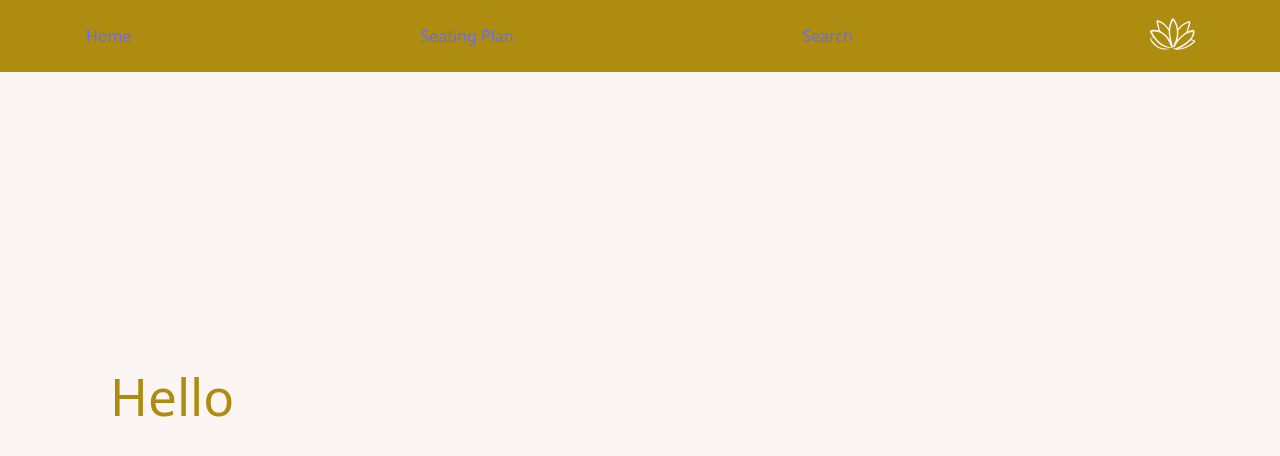
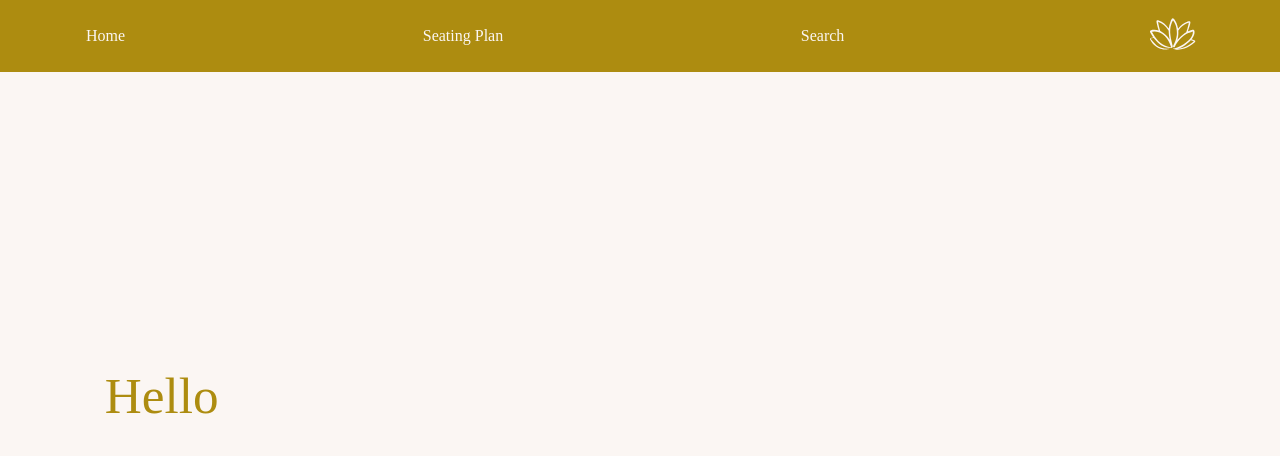
Before and after one commit to pradjays/TablePlan, a React (Vite) app: page / in a window 1280 px wide. Shown: the top 456 px of the page. Built offline with nearby package versions, Linux system fonts and the light colour scheme.

Commit message:
Adding Google Sheet Injection for Guest List

```diff
--- a/index.html
+++ b/index.html
@@ -3,12 +3,11 @@
   <head>
     <meta charset="UTF-8" />
     <link rel="icon" type="image/svg+xml" href="/vite.svg" />
-    <link href="https://cdn.jsdelivr.net/npm/bootstrap@5.0.2/dist/css/bootstrap.min.css" rel="stylesheet" integrity="sha384-EVSTQN3/azprG1Anm3QDgpJLIm9Nao0Yz1ztcQTwFspd3yD65VohhpuuCOmLASjC" crossorigin="anonymous">
-    <meta name="viewport" content="width=device-width, initial-scale=1.0" />
+    <link href="https://cdn.jsdelivr.net/npm/bootstrap@5.3.8/dist/css/bootstrap.min.css" rel="stylesheet" integrity="sha384-sRIl4kxILFvY47J16cr9ZwB07vP4J8+LH7qKQnuqkuIAvNWLzeN8tE5YBujZqJLB" crossorigin="anonymous">    <meta name="viewport" content="width=device-width, initial-scale=1.0" />
     <title>P&P Seating Plan</title>
   </head>
   <body>
     <div id="root"></div>
     <script type="module" src="/src/main.jsx"></script>
-  </body>
+    <script defer src="https://cdn.jsdelivr.net/npm/bootstrap@5.3.8/dist/js/bootstrap.bundle.min.js" integrity="sha384-FKyoEForCGlyvwx9Hj09JcYn3nv7wiPVlz7YYwJrWVcXK/BmnVDxM+D2scQbITxI" crossorigin="anonymous"></script>  </body>
 </html>
--- a/src/components/NavBar.jsx
+++ b/src/components/NavBar.jsx
@@ -1,5 +1,4 @@
 import Lotus from '/src/assets/Lotus.svg';
-import Search from "./Search.jsx";
 import {NavLink} from "react-router-dom";
 
 function NavBar() {
@@ -7,13 +6,13 @@ function NavBar() {
         <nav className="navbar navbar-expand-lg position-absolute bg-gold font-beige start-0 top-0 w-100">
             <div className="container">
                 <div className="row align-items-start d-inline-flex">
-                    <NavLink className="p-3" to="/">Home</NavLink>
+                    <NavLink className="p-3 font-beige" to="/">Home</NavLink>
                 </div>
                 <div className="row align-items-start d-inline-flex">
-                    <NavLink className="p-3" to="/seating-plan">Seating Plan</NavLink>
+                    <NavLink className="p-3 font-beige" to="/seating-plan">Seating Plan</NavLink>
                 </div>
                 <div className="row align-content-between d-inline-flex">
-                    <NavLink className="p-3" to="/search">Search</NavLink>
+                    <NavLink className="p-3 font-beige" to="/search">Search</NavLink>
                 </div>
                 <div className="row align-items-end">
                     <img className="rotate-lotus" src={Lotus}/>
--- a/src/components/Search.jsx
+++ b/src/components/Search.jsx
@@ -1,10 +1,31 @@
-import guestList from '../assets/GuestList.json';
-import {useState} from "react";
+import React, {useEffect, useState} from "react";
+import * as constantList from '../constants.js'
+import * as commonUtils from '../commonUtils.js';
+import axios from "axios";
+import GoldLotus from "../assets/Lotus-Gold.svg";
+
+const sheetURL = constantList.seatingPlanURL;
 
 function Search() {
     let filteredGuestList = [];
     const [list, setList] = useState([]);
     const [isSearching, setIsSearching] = useState(false);
+    const [guestData, setGuestData] = useState([]);
+
+    const fetchCSVData = () => {
+        axios.get(sheetURL)
+            .then((response) => {
+                const parsedCsvData = commonUtils.parseCSV(response.data);
+                setGuestData(parsedCsvData);
+            })
+            .catch((error) => {
+                console.log(error);
+            });
+    }
+
+    useEffect(() => {
+        fetchCSVData();
+    }, []);
 
     const searchGuest = (event) => {
         setIsSearching(true);
@@ -13,7 +34,7 @@ function Search() {
         event.preventDefault();
         let searchParam = (event.target.searchParam.value);
         if (searchParam) {
-            guestList.forEach(guest => {
+            guestData.forEach(guest => {
                 if (guest.name.toUpperCase().includes(searchParam.toUpperCase())) {
                     filteredGuestList.push(guest);
                 }
@@ -29,15 +50,18 @@ function Search() {
                 onKeyDown={(event) =>
                 event.key === "Enter" && searchGuest}>
                 <div className="col-12">
-                        <input className="input-bar w-75" type="text" name="searchParam"/>
+                        <input className="input-bar w-75 font-gold" type="text" name="searchParam"/>
                 </div>
                     <div className="col-12">
-                        <button className="button-gold w-75">Search</button>
+                        <button className="button-gold w-75 fw-bold">Search</button>
                 </div>
         </form>
             </div>
             <div className="row text-center">
                 <div>
+                    {
+                        isSearching && <img className="rotate-lotus" src={GoldLotus}/>
+                    }
                     {
                         list.length > 0 && <h3>GUEST LIST</h3>
                     }
--- a/src/index.css
+++ b/src/index.css
@@ -1,5 +1,4 @@
 :root {
-  font-family: "Times New Roman", Times, serif;
   line-height: 1.5;
   font-weight: 400;
 
@@ -30,6 +29,7 @@ body {
   min-height: 100vh;
   background: #FBF6F3;
   color: #AD8C10;
+  font-family: "Century Gothic", cursive;
 }
 
 h1 {
```
Also changed, not shown: src/assets/Lotus-Gold.svg (added), src/commonUtils.js (added), src/components/SeatingPlan.jsx (added), src/constants.js (added).
